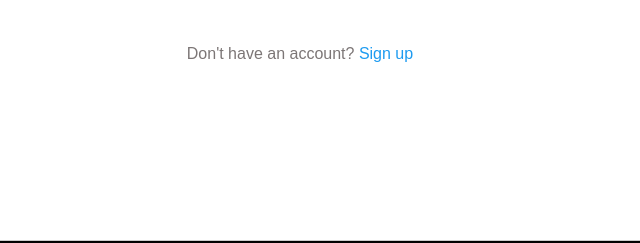
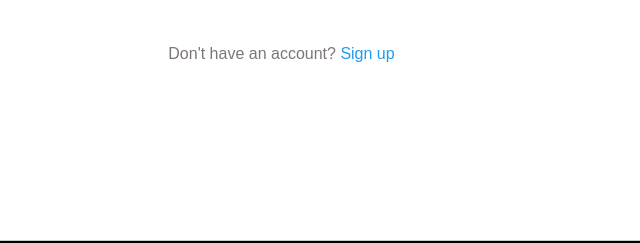
Before and after one commit to Elfaith27/tweeter-loginpage, a plain HTML site: page index.html in a window 1280 px wide. Shown: the part 521-764 px from the top of the page, 320-960 px from the left. Drawn offline with Linux system fonts and the light colour scheme.

Commit message:
I made some changes on my styles, I added moved the class account to align to the left

```diff
--- a/index.html
+++ b/index.html
@@ -25,7 +25,7 @@
                 <input class="details" type="text" value= "Phone, email, or username" ><br>
                 <button type ="button" class="next">Next</button>
                 <button type="button" class="password">Forgot password?</button>
-                <p> Don't have an account? <a href="#">Sign up</a></p>
+                <p class="account"> Don't have an account? <a href="#">Sign up</a></p>
             </form>
         </div>
     </div>
--- a/styles/style.css
+++ b/styles/style.css
@@ -114,3 +114,7 @@ p a {
         text-decoration: none;
         color:#1d9bf0 ;
 }
+
+.account {
+        text-align: left;
+}
```
